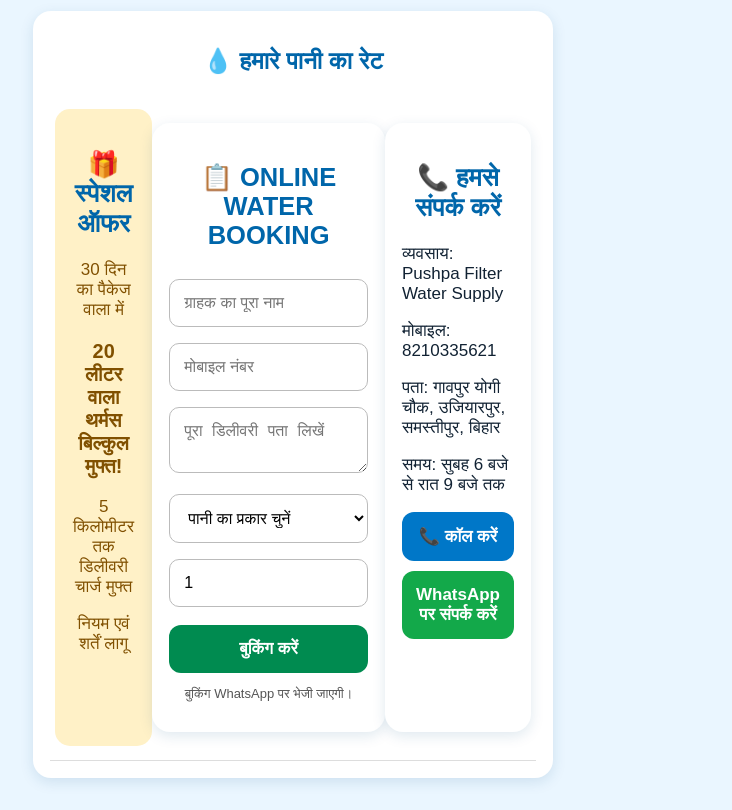
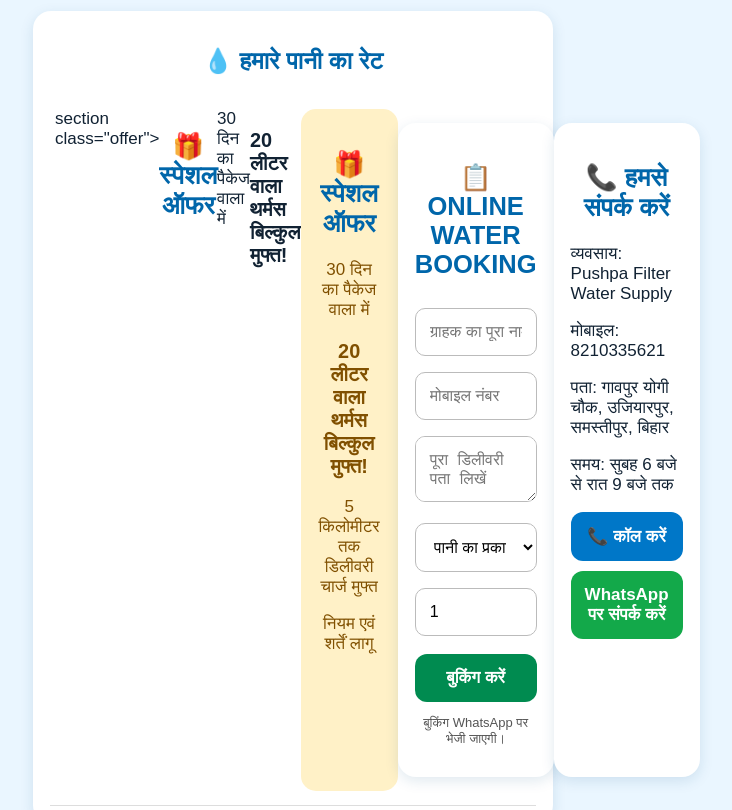
Before and after one commit to anandkumarsuman090-wq/Samart-water-aap, a plain HTML site: page index.html in a window 1280 px wide. Shown: the part 549-1359 px from the top of the page, without its empty margins (347-1079 px from the left). Drawn offline with Linux system fonts and the light colour scheme.

Commit message:
Add special offer section to index.html
Signed-off-by: Samart water  <anandkumarsuman090@gmail.com>

```diff
--- a/index.html
+++ b/index.html
@@ -156,14 +156,27 @@ href="https://wa.me/918210335621">
 <h2>💧 हमारे पानी का रेट</h2>
 <div class="product">
 
+section class="offer">
+<h2>🎁 स्पेशल ऑफर</h2>
+ 30 दिन का पैकेज वाला में
+<h3>20 लीटर वाला थर्मस बिल्कुल मुफ्त!</h3>
+
+
+
+
+
 <section class="offer">
 <h2>🎁 स्पेशल ऑफर</h2>
  30 दिन का पैकेज वाला में
 <h3>20 लीटर वाला थर्मस बिल्कुल मुफ्त!</h3>
 
+
+
 <p>5 किलोमीटर तक डिलीवरी चार्ज मुफ्त</p>
 <p>नियम एवं शर्तें लागू</p>
 </section>
+
+
 
 <section id="booking" class="card">
 <h2>📋 ONLINE WATER BOOKING</h2>
```
